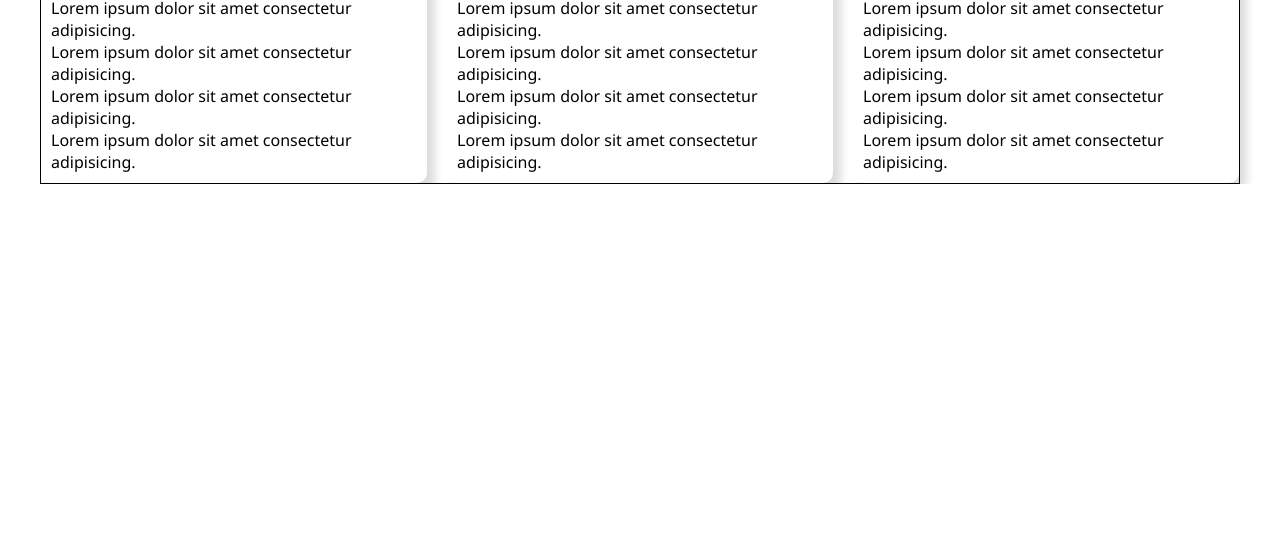
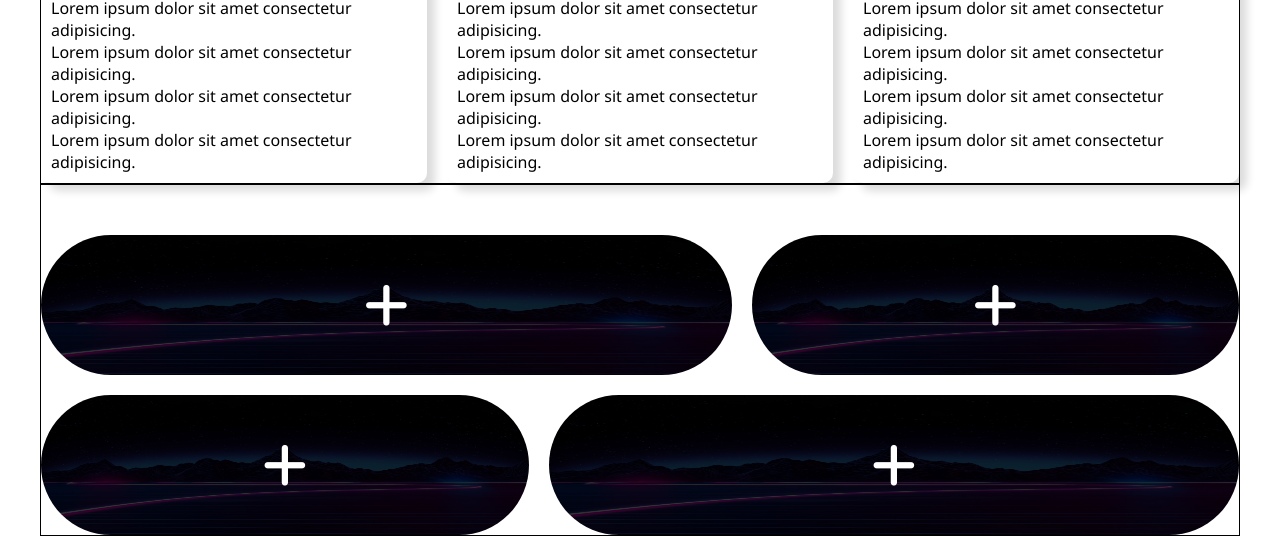
Before and after one commit to alifa-ara-heya/electric-builders, a plain HTML site: page index.html in a window 1280 px wide. Shown: the part 1486-2026 px from the top of the page. Before the commit the page ends 1670 px from the top, so only its background shows below. Drawn offline with Linux system fonts and the light colour scheme.

Commit message:
footer done

```diff
--- a/css/responsive.css
+++ b/css/responsive.css
@@ -9,7 +9,7 @@
         margin-top: 20px;
     }
 
-    .popular-main{
+    .popular-main {
         grid-template-columns: repeat(2, 1fr);
 
     }
@@ -33,16 +33,21 @@
         align-items: center;
     }
 
-    .banner-main{
+    .banner-main {
         flex-direction: column;
     }
 
-    .banner-childs{
+    .banner-childs {
         width: 100%;
     }
 
-    .popular-main{
+    .popular-main {
         grid-template-columns: repeat(1, 1fr);
     }
 
+    .footer-main {
+        display: flex;
+        flex-direction: column;
+    }
+
 }
--- a/css/style.css
+++ b/css/style.css
@@ -37,24 +37,24 @@
 }
 
 /* banner section */
-.main-content{
+.main-content {
     max-width: 1200px;
     margin: 0 auto;
     /* min-height: 400px; */
     border: 1px solid #000;
 }
 
-.banner-childs{
+.banner-childs {
     width: 47%;
     position: relative;
 }
 
-.banner-childs img{
+.banner-childs img {
     width: 100%;
     border-radius: 10px;
 }
 
-.banner-main{
+.banner-main {
     display: flex;
     align-items: center;
     justify-content: space-between;
@@ -64,7 +64,7 @@
     background-color: rgb(242, 242, 242);
 }
 
-.banner-btn{
+.banner-btn {
     border: 2px solid gray;
     padding: 10px;
     background-color: transparent;
@@ -72,7 +72,7 @@
     margin-top: 10px;
 }
 
-.fifty-off{
+.fifty-off {
     background-color: #00000080;
     color: white;
     width: max-content;
@@ -86,26 +86,87 @@
 }
 
 /* popular section */
-.popular-main{
+.popular-main {
     margin-top: 50px;
     display: grid;
     grid-template-columns: repeat(3, 1fr);
     gap: 20px
 }
 
-.card{
+.card {
     padding: 10px;
     box-shadow: 8px 8px 8px rgba(0, 0, 0, 0.14);
     border-radius: 10px;
 }
 
-.card>div:nth-child(1){
+.card>div:nth-child(1) {
     /* border: 1px solid red; */
     height: 270px;
 }
-.card img{
+
+.card img {
     width: 100%;
     border-radius: 10px;
     height: 100%;
     object-fit: cover;
 }
+
+/* footer section */
+.footer-main {
+    margin-top: 50px;
+    /* border: 1px solid #000; */
+    height: 300px;
+    display: grid;
+    grid-template-columns: repeat(12, 1fr);
+    gap: 20px;
+    grid-template-rows: repeat(12, 1fr);
+}
+
+.footer-child-1 {
+    /* background-color: red; */
+    grid-column: 1/ span 7;
+    grid-row: 1/ span 6;
+    border-radius: 70px;
+    position: relative;
+}
+
+.footer-child-2 {
+    /* background-color: green; */
+    grid-column: 8/ span 5;
+    grid-row: 1/ span 6;
+    border-radius: 70px;
+    position: relative;
+}
+
+.footer-child-3 {
+    /* background-color: blue; */
+    grid-column: 1/ span 5;
+    grid-row: 7/ span 6;
+    border-radius: 70px;
+    position: relative;
+}
+
+.footer-child-4 {
+    /* background-color: pink; */
+    grid-column: 6/ span 7;
+    border-radius: 70px;
+    grid-row: 7/ span 6;
+    position: relative;
+
+}
+
+.footer-main img {
+    width: 100%;
+    height: 100%;
+    border-radius: 70px;
+    filter: brightness(20%);
+}
+
+.icon {
+    color: white;
+    font-size: 50px;
+    position: absolute;
+    top: 50%;
+    right: 50%;
+    transform: translate(50%, -50%);
+}
--- a/index.html
+++ b/index.html
@@ -43,7 +43,8 @@
                 </div>
                 <div class="banner-childs">
                     <h1>PURCHASE ANY QUANTITY</h1>
-                    <p>Lorem ipsum dolor sit amet consectetur adipisicing elit. Exercitationem esse perferendis explicabo cum debitis neque commodi saepe itaque optio sit.</p>
+                    <p>Lorem ipsum dolor sit amet consectetur adipisicing elit. Exercitationem esse perferendis
+                        explicabo cum debitis neque commodi saepe itaque optio sit.</p>
                     <div>
                         <button class="banner-btn">ORDER NOW</button>
                         <button class="banner-btn">SHOP LIST</button>
@@ -225,14 +226,35 @@
                     Lorem ipsum dolor sit amet consectetur adipisicing.<br>
                     Lorem ipsum dolor sit amet consectetur adipisicing.<br>
                     Lorem ipsum dolor sit amet consectetur adipisicing.<br>
-
                 </p>
             </div>
 
         </div>
     </main>
-    <footer>
+    <footer class="main-content">
+        <div class="footer-main">
+            <div class="footer-child-1">
+                <img src="./resources/nature-images/img-2.jpg" alt="">
+                <span class="icon"><i class="fa-solid fa-plus"></i></span>
+            </div>
+            <div class="footer-child-2">
+                <img src="./resources/nature-images/img-2.jpg" alt="">
+                <span class="icon"><i class="fa-solid fa-plus"></i></span>
 
+            </div>
+
+            <div class="footer-child-3">
+                <img src="./resources/nature-images/img-2.jpg" alt="">
+                <span class="icon"><i class="fa-solid fa-plus"></i></span>
+
+            </div>
+
+            <div class="footer-child-4">
+                <img src="./resources/nature-images/img-2.jpg" alt="">
+                <span class="icon"><i class="fa-solid fa-plus"></i></span>
+
+            </div>
+        </div>
     </footer>
 </body>
 
```
Lines whose indentation alone changed are shown as unchanged.
